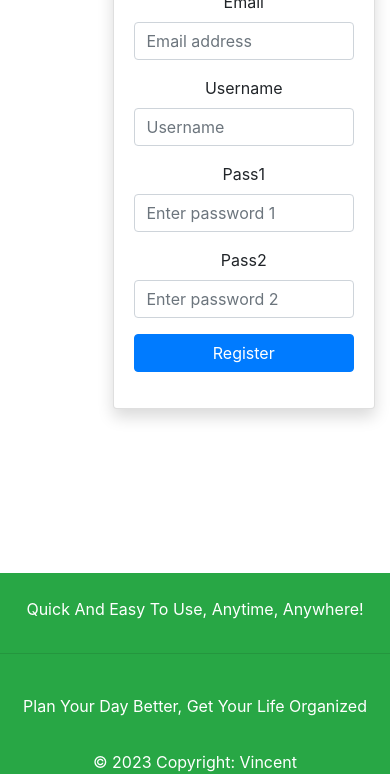
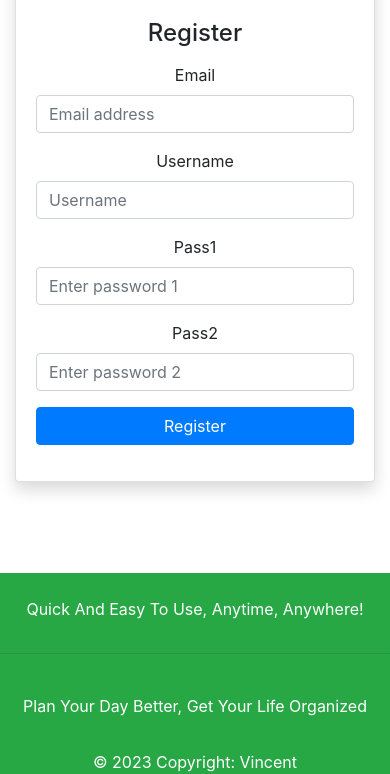
Before and after one commit to vincent792/Task-Managent, a Django app: page /register/ in a window 390 px wide. Shown: the part 351-1125 px from the top of the page. Run offline with Django 4.2, Linux system fonts and the light colour scheme; some libraries are stand-ins or nearby versions.

Commit message:
added new features

```diff
--- a/templates/login.html
+++ b/templates/login.html
@@ -4,7 +4,7 @@
 
 <div class="container mt-4">
     <div class="row">
-      <div class="col-md-6 offset-3">
+      <div class="col-md-6 offset-md-3">
         <div class="card shadow text-center">
           <img class="card-img-top" src="holder.js/100x180/" alt="">
           <div class="card-body">
--- a/templates/register.html
+++ b/templates/register.html
@@ -4,7 +4,7 @@
 
 <div class="container mt-4">
     <div class="row">
-      <div class="col-md-6 offset-3">
+      <div class="col-md-6 offset-md-3">
         <div class="card shadow text-center">
           <img class="card-img-top" src="holder.js/100x180/" alt="">
           <div class="card-body">
```
Also changed, not shown: db.sqlite3.
